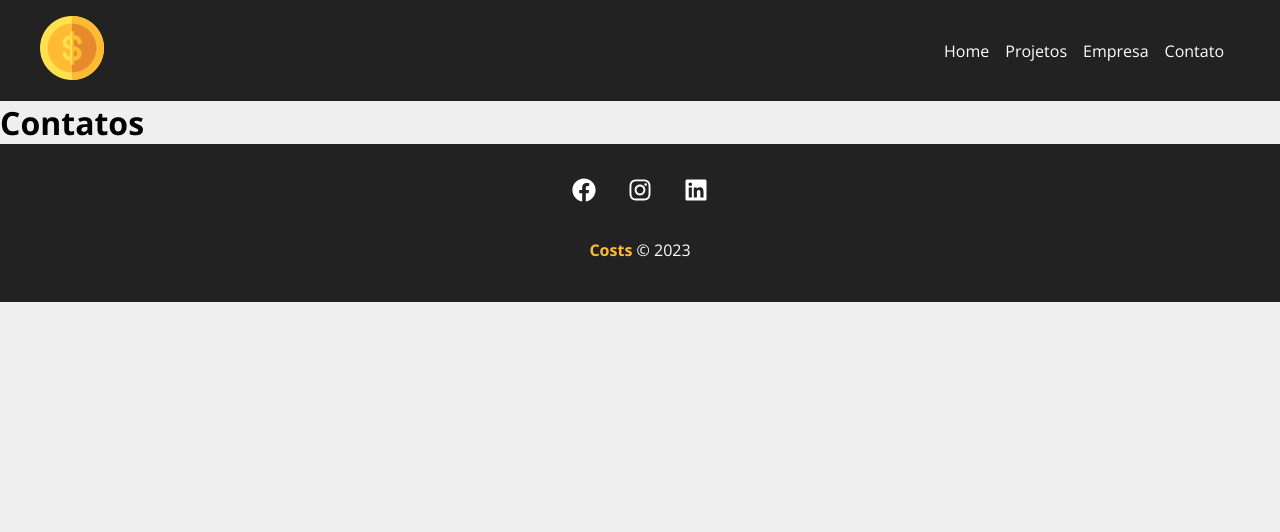
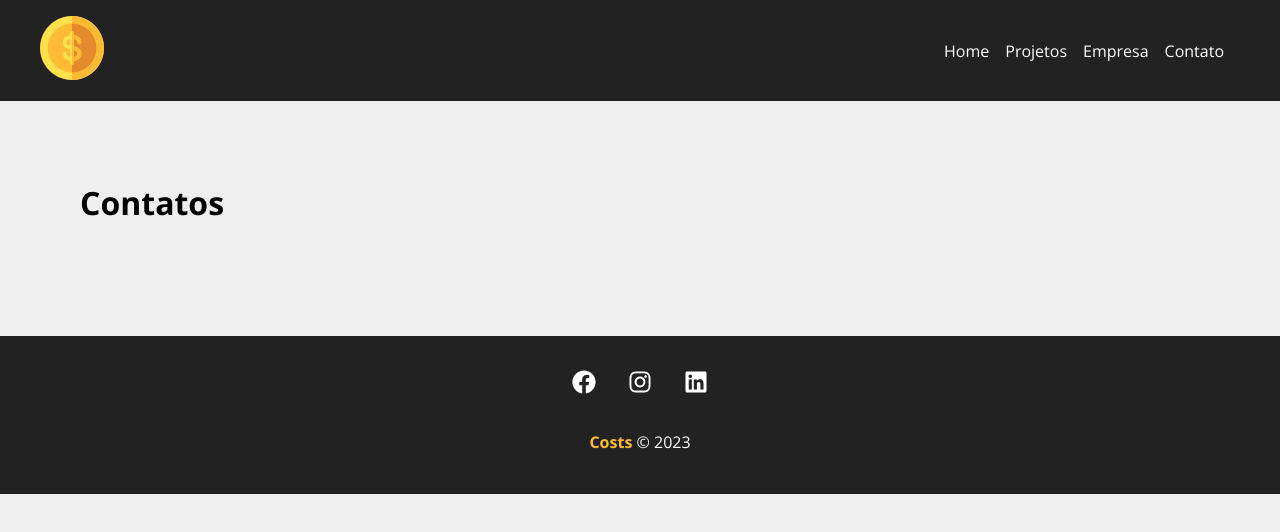
Before and after one commit to AAlan12/Costs, a React (Vite) app: page /contact in a window 1280 px wide. Shown: the top 532 px of the page. Built offline with nearby package versions, Linux system fonts and the light colour scheme.

Commit message:
Criação do obj ContactCard

```diff
--- a/src/pages/Contact/index.jsx
+++ b/src/pages/Contact/index.jsx
@@ -1,10 +1,16 @@
 import styles from './styles.module.css'
+import Container from '../../objects/Container';
 
 function Contact() {
     return(
-        <>
-            <h1>Contatos</h1>
-        </>
+        <div className={styles.contact_container}>
+            <div className={styles.title_container}>
+                <h1>Contatos</h1>
+            </div>
+            <Container customClass="start">
+
+            </Container>
+        </div>
     )
 }
 
--- a/src/pages/Contact/styles.module.css
+++ b/src/pages/Contact/styles.module.css
@@ -0,0 +1,9 @@
+.contact_container {
+    padding: 5em;
+  }
+
+  .title_container {
+    display: flex;
+    justify-content: space-between;
+    margin-bottom: 2em;
+  }
```
Also changed, not shown: src/objects/ContactCard/index.jsx (added, +9 -0 lines), src/objects/ContactCard/styles.module.css (added), src/pages/Projects/styles.module.css (indentation only).
